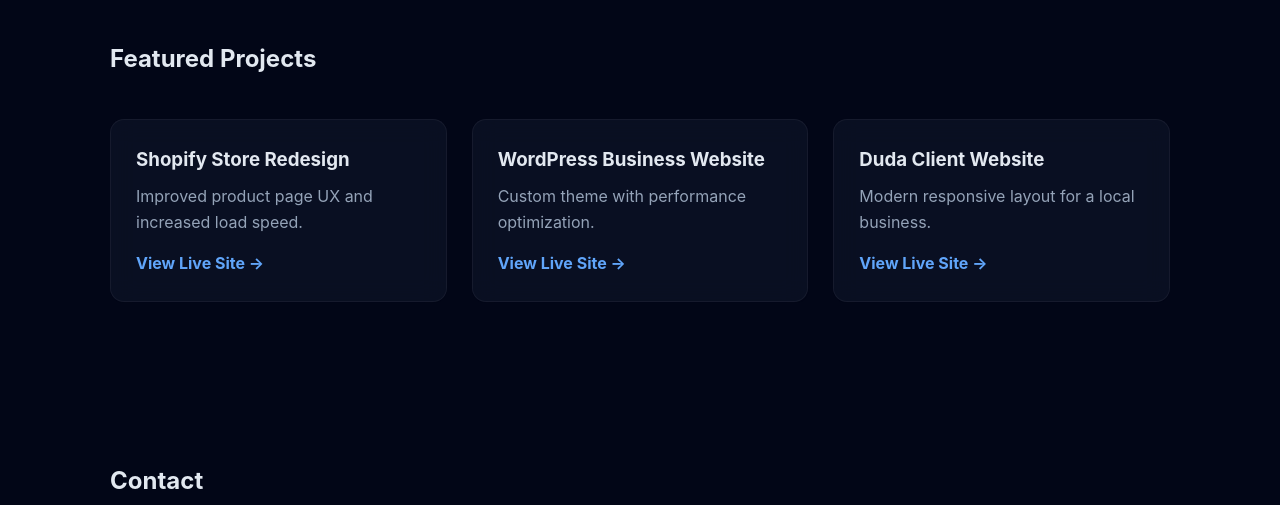
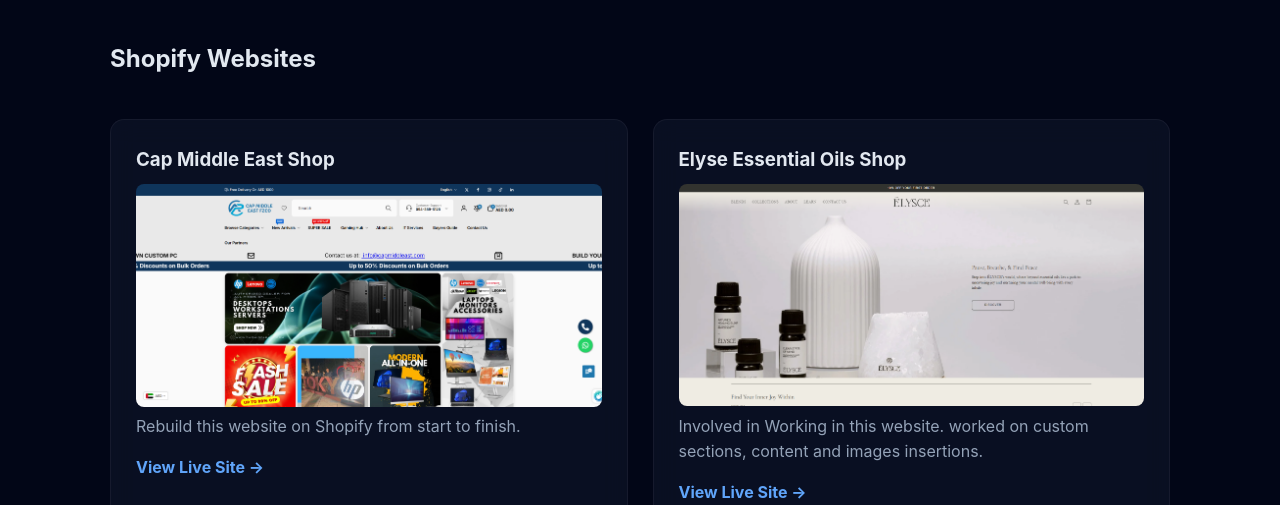
Before and after one commit to aronjobert/aron-portfolio, a plain HTML site: page index.html in a window 1280 px wide. Shown: the part 1130-1635 px from the top of the page. Drawn offline with Linux system fonts and the light colour scheme.

Commit message:
Project Card Update

```diff
--- a/index.html
+++ b/index.html
@@ -48,7 +48,31 @@
   <!-- Projects -->
   <section id="projects" class="section">
     <div class="container">
-      <h2 class="reveal">Featured Projects</h2>
+      <h2 class="reveal">Shopify Websites</h2>
+
+      <div class="project-grid">
+
+        <div class="project-card reveal">
+          <h3>Cap Middle East Shop</h3>
+          <img class="card_image" src="images/cap_website.png">
+          <p>Rebuild this website on Shopify from start to finish.</p>
+          <a target="_blank" href="https://capmiddleast.com/">View Live Site →</a>
+        </div>
+
+        <div class="project-card reveal">
+          <h3>Elyse Essential Oils Shop</h3>
+          <img class="card_image" src="images/elysce_website.png">
+          <p>Involved in Working in this website. worked on custom sections, content and images insertions.</p>
+          <a target="_blank" href="https://elsyce.com/">View Live Site →</a>
+        </div>
+
+      </div>
+    </div>
+  </section>
+
+  <section id="projects" class="section">
+    <div class="container">
+      <h2 class="reveal">Duda Websites</h2>
 
       <div class="project-grid">
 
--- a/style.css
+++ b/style.css
@@ -136,6 +136,11 @@
   font-weight: bold;
 }
 
+.project-card .card_image{
+  width: 100%;
+  border-radius: 8px;
+}
+
 /* Contact */
 .contact p {
   margin-bottom: 8px;
```
Also changed, not shown: images/cap_website.png (added), images/elysce_website.png (added).
